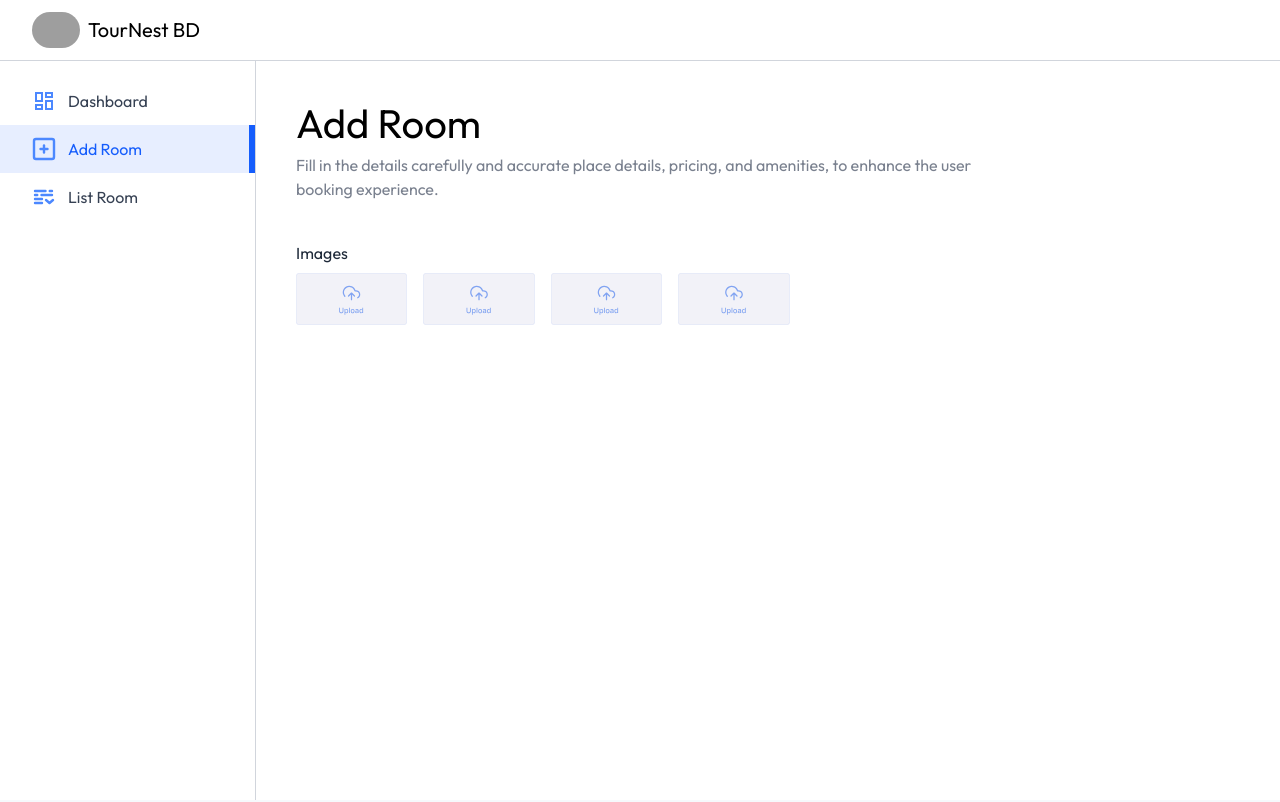
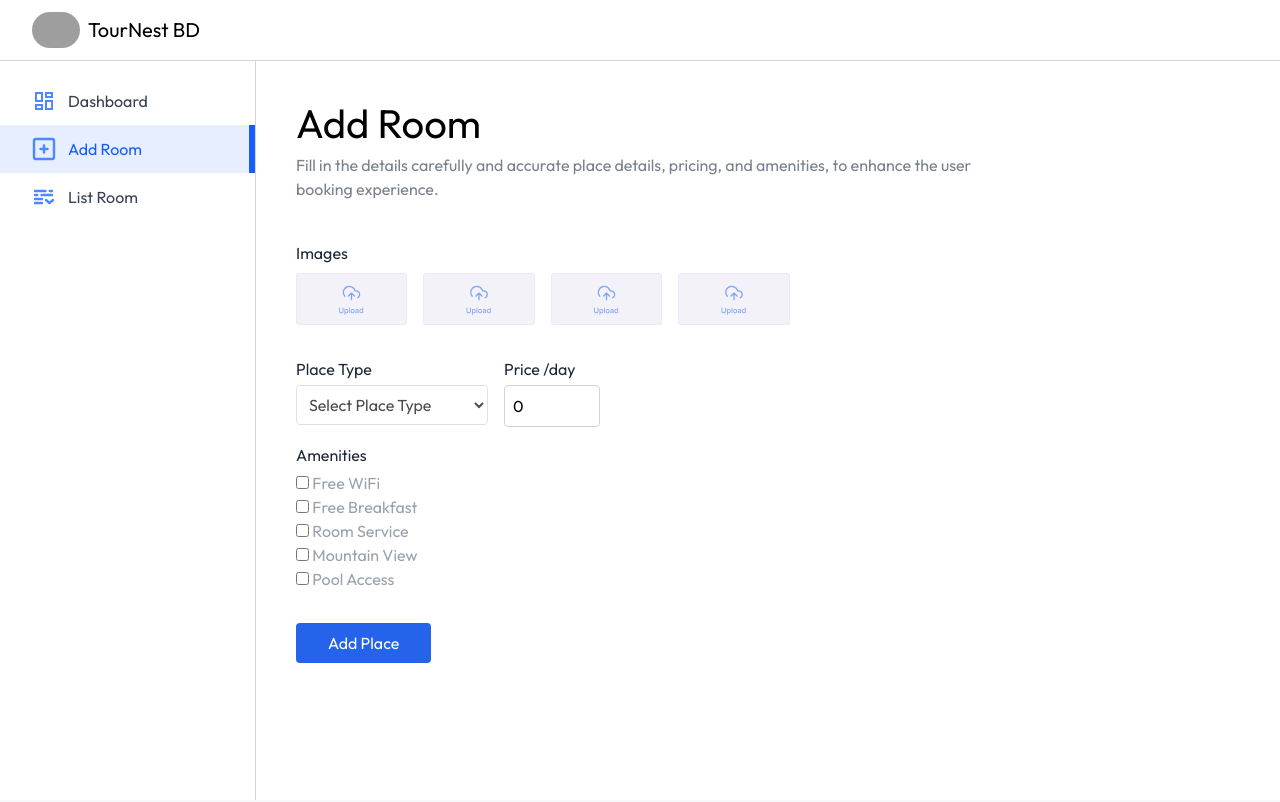
Before and after one commit to Mostakim69/practise-22, a React (Vite) app: page /owner/add-room in a window 1280 px wide. Shown: the top 802 px of the page. Built offline with nearby package versions, Linux system fonts and the light colour scheme; grey boxes are pictures that could not be loaded; a web font is replaced by a local one.

Commit message:
update some issue

```diff
--- a/src/assets/assets.js
+++ b/src/assets/assets.js
@@ -83,7 +83,7 @@ export const cities = [
 
 // Exclusive Offers Dummy Data
 export const exclusiveOffers = [
-    { _id: 1, title: "Summer Escape Package", description: "Enjoy a complimentary night and daily breakfast", priceOff: 25, expiryDate: "Aug 31", image: exclusiveOfferCardImg1 },
+    { _id: 1, title: "Summer Escape Package", description: "Enjoy a complimentary day and daily breakfast", priceOff: 25, expiryDate: "Aug 31", image: exclusiveOfferCardImg1 },
     { _id: 2, title: "Romantic Getaway", description: "Special couples package including spa treatment", priceOff: 20, expiryDate: "Sep 20", image: exclusiveOfferCardImg2 },
     { _id: 3, title: "Luxury Retreat", description: "Book 60 days in advance and save on your stay at any of our luxury properties worldwide.", priceOff: 30, expiryDate: "Sep 25", image: exclusiveOfferCardImg3 },
 ]
@@ -146,7 +146,7 @@ export const roomsDummyData = [
         "_id": "67f7647c197ac559e4089b96",
         "hotel": hotelDummyData,
         "roomType": "Double Bed",
-        "pricePerNight": 399,
+        "pricePerDay": 399,
         "amenities": ["Room Service", "Mountain View", "Pool Access"],
         "images": [roomImg1, roomImg2, roomImg3, roomImg4],
         "isAvailable": true,
@@ -158,7 +158,7 @@ export const roomsDummyData = [
         "_id": "67f76452197ac559e4089b8e",
         "hotel": hotelDummyData,
         "roomType": "Double Bed",
-        "pricePerNight": 299,
+        "pricePerDay": 299,
         "amenities": ["Room Service", "Mountain View", "Pool Access"],
         "images": [roomImg2, roomImg3, roomImg4, roomImg1],
         "isAvailable": true,
@@ -170,7 +170,7 @@ export const roomsDummyData = [
         "_id": "67f76406197ac559e4089b82",
         "hotel": hotelDummyData,
         "roomType": "Double Bed",
-        "pricePerNight": 249,
+        "pricePerDay": 249,
         "amenities": ["Free WiFi", "Free Breakfast", "Room Service"],
         "images": [roomImg3, roomImg4, roomImg1, roomImg2],
         "isAvailable": true,
@@ -182,7 +182,7 @@ export const roomsDummyData = [
         "_id": "67f763d8197ac559e4089b7a",
         "hotel": hotelDummyData,
         "roomType": "Single Bed",
-        "pricePerNight": 199,
+        "pricePerDay": 199,
         "amenities": ["Free WiFi", "Room Service", "Pool Access"],
         "images": [roomImg4, roomImg1, roomImg2, roomImg3],
         "isAvailable": true,
--- a/src/components/TravelCard.jsx
+++ b/src/components/TravelCard.jsx
@@ -20,7 +20,7 @@ const TravelCard = ({room, index}) => {
                     <span>{room.hotel.address}</span>
                 </div>
                 <div className='flex items-center justify-between mt-4'>
-                    <p><span className='text-xl text-gray-800'>${room.pricePerNight}</span>/night</p>
+                    <p><span className='text-xl text-gray-800'>${room.pricePerDay}</span>/day</p>
                     <button className='px-4 py-2 text-sm font-medium border border-gray-300 rounded hover:bg-gray-50 transition-all cursor-pointer'>Book Now</button>
                 </div>
             </div>
--- a/src/pages/AllPlaces.jsx
+++ b/src/pages/AllPlaces.jsx
@@ -78,7 +78,7 @@ const AllPlaces = () => {
                                     </div>
                                 ))}
                             </div>
-                            <p className='tex-xl font-medium text-gray-700'>${room.pricePerNight} /night</p>
+                            <p className='tex-xl font-medium text-gray-700'>${room.pricePerDay} /day</p>
                         </div>
                     </div>
                 ))}
--- a/src/pages/PlaceDetails.jsx
+++ b/src/pages/PlaceDetails.jsx
@@ -59,7 +59,7 @@ const PlaceDetails = () => {
                     </div>
                 </div>
                 {/* Price */}
-                <p className='text-2xl font-medium'>${room.pricePerNight}/night</p>
+                <p className='text-2xl font-medium'>${room.pricePerDay}/day</p>
             </div>
             {/* CheckIn checkOut form */}
             <form className='flex flex-col md:flex-row items-start md:items-center justify-between bg-white shadow-[0px_0px_20px_rgba(0,0,0,0.15)] p-6 rounded-xl mx-auto mt-16 max-w-6xl'>
--- a/src/pages/admin/AddPlace.jsx
+++ b/src/pages/admin/AddPlace.jsx
@@ -10,9 +10,9 @@ const AddPlace = () => {
         4: null
     })
 
-    const [inputs, SetInputs] = useState({
+    const [inputs, setInputs] = useState({
         roomType: '',
-        pricePerNight: 0,
+        pricePerDay: 0,
         amenities: {
             'Free WiFi': false,
             'Free Breakfast': false,
@@ -34,6 +34,38 @@ const AddPlace = () => {
                     </label>
                 ))}
             </div>
+            <div className='w-full flex max-sm:flex-col sm:gap-4 mt-4'>
+                <div className='flex-1 max-w-48'>
+                    <p className='text-gray-800 mt-4'>Place Type</p>
+                    <select value={inputs.roomType} onChange={e=> setInputs({...inputs, roomType: e.target.value})}
+                     className='border opacity-70 border-gray-300 mt-1 rounded p-2 w-full'>
+                        <option value="">Select Place Type</option>
+                        <option value="Single Person"> Single Person </option>
+                        <option value="Double Person"> Double Person </option>
+                        <option value="Luxury Service"> Luxury Service </option>
+                        <option value="Family Suite"> Family Suite </option>
+                    </select>
+                </div>
+                <div>
+                    <p className='mt-4 text-gray-800'>
+                        Price <span>/day</span>
+                    </p>
+                    <input type="number" placeholder='0' className='border border-gray-300 mt-1 rounded p-2 w-24' value={inputs.pricePerDay} onChange={e=> setInputs({...inputs, pricePerDay: e.target.value})} />
+                </div>
+            </div>
+
+            <p className='text-gray-800 mt-4'>Amenities</p>
+            <div className='flex flex-col flex-wrap mt-1 text-gray-400 max-w-sm'>
+                {Object.keys(inputs.amenities).map((amenity, index)=>(
+                    <div key={index}>
+                        <input type="checkbox" id={`amenities${index+1}`} checked={inputs.amenities[amenity]} onChange={()=>setInputs({...inputs, amenities: {...inputs.amenities, [amenity]: !inputs.amenities[amenity]}})}/>
+                        <label htmlFor={`amenities${index+1}`}> {amenity}</label>
+                    </div>
+                ))}
+            </div>
+            <button className='bg-primary text-white px-8 py-2 rounded mt-8 cursor-pointer'>
+                Add Place
+            </button>
         </form>
     );
 };
--- a/src/pages/admin/ListPlace.jsx
+++ b/src/pages/admin/ListPlace.jsx
@@ -1,9 +1,43 @@
-import React from 'react';
+import React, { useState } from 'react';
+import { roomsDummyData } from '../../assets/assets';
+import Title from '../../components/Title';
 
 const ListPlace = () => {
+
+    const [rooms, setRooms] = useState(roomsDummyData)
     return (
         <div>
-
+            <Title align='left' font='outfit' title='Place Listing' subTitle='View, edit, or manage all listed Place. Keep the information up-to-date to provide the best experience for users.'></Title>
+            <p className='text-gray-500 mt-8'>All Place</p>
+            <div className='w-full max-w-3xl text-left border border-gray-300 rounded-lg max-h-80 overflow-y-scroll mt-3'>
+                <table className='w-full'>
+                    <thead className='bg-gray-50'>
+                        <tr>
+                            <th className='py-3 px-4 text-gray-800 font-medium'>User Name</th>
+                            <th className='py-3 px-4 text-gray-800 font-medium max-sm:hidden'>Name</th>
+                            <th className='py-3 px-4 text-gray-800 font-medium'>Facility</th>
+                            <th className='py-3 px-4 text-gray-800 font-medium text-center'>Actions</th>
+                        </tr>
+                    </thead>
+                    <tbody className='text-sm'>
+                        {
+                            rooms.map((item, index) => (
+                                <tr key={index}>
+                                    <td className='py-3 px-4 text-gray-700 border-t border-gray-300'>
+                                        {item.roomType}
+                                    </td>
+                                    <td className='py-3 px-4 text-gray-700 border-t border-gray-300 max-sm:hidden'>
+                                        {item.amenities.join(', ')}
+                                    </td>
+                                    <td className='py-3 px-4 text-gray-700 border-t border-gray-300'>
+                                        {item.pricePerDay(', ')}
+                                    </td>
+                                </tr>
+                            ))
+                        }
+                    </tbody>
+                </table>
+            </div>
         </div>
     );
 };
```
